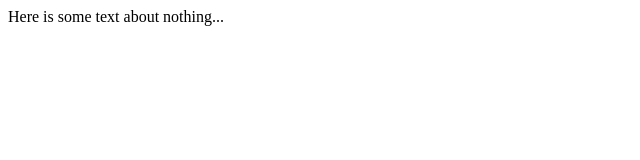
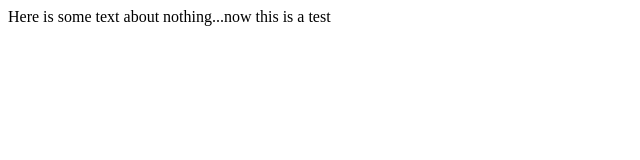
Before and after one commit to mbjordan23/unit2-class1, a plain HTML site: page index.html in a window 1280 px wide. Shown: the whole page, without its empty margins (0-640 px from the left). Drawn offline with Linux system fonts and the light colour scheme.

Commit message:
added test language

```diff
--- a/index.html
+++ b/index.html
@@ -6,6 +6,6 @@
 
 <body>
 	Here is some text
-	about nothing...
+	about nothing...now this is a test
 </body>
 </html>
```
